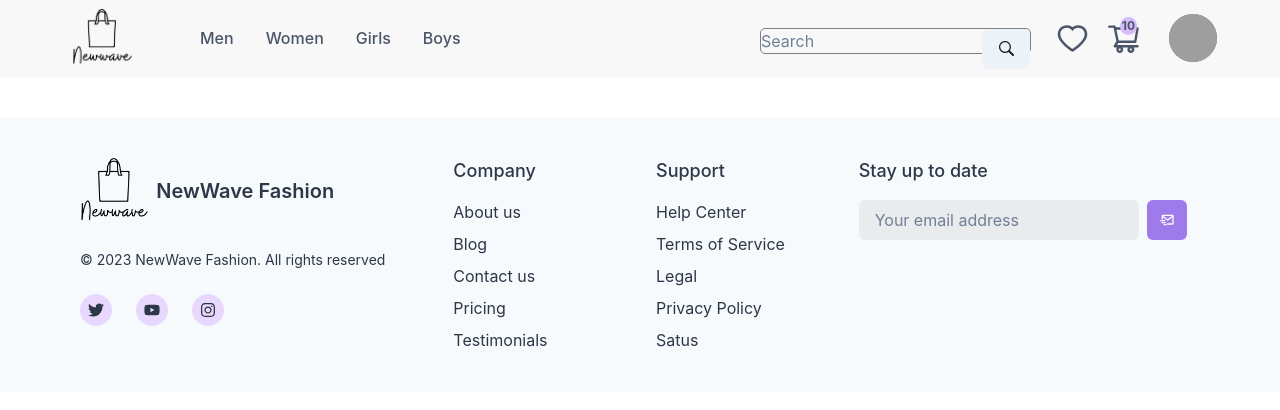
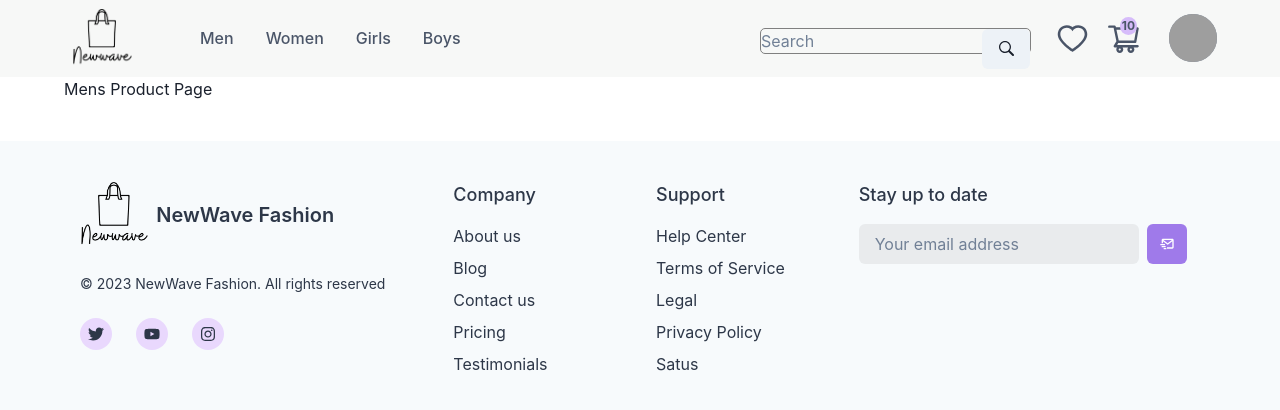
Before and after one commit to AvinashPatel15/NewWave-Fashion, a React (Create React App) app in the folder frontend/: page /men-products in a window 1280 px wide. Shown: the top 410 px of the page. Built offline with nearby package versions, Linux system fonts and the light colour scheme; grey boxes are pictures that could not be loaded.

Commit message:
Updated Mens Product Page

```diff
--- a/frontend/src/Pages/Product-Pages/Men/MenProducts.jsx
+++ b/frontend/src/Pages/Product-Pages/Men/MenProducts.jsx
@@ -7,7 +7,9 @@ const MenProducts = () => {
   return (
     <>
       <Navbar />
-      <Box width={{ base: "95%", lg: "90%" }} margin="auto"></Box>
+      <Box width={{ base: "95%", lg: "90%" }} margin="auto">
+        Mens Product Page
+      </Box>
       <Footer />
     </>
   );
```
